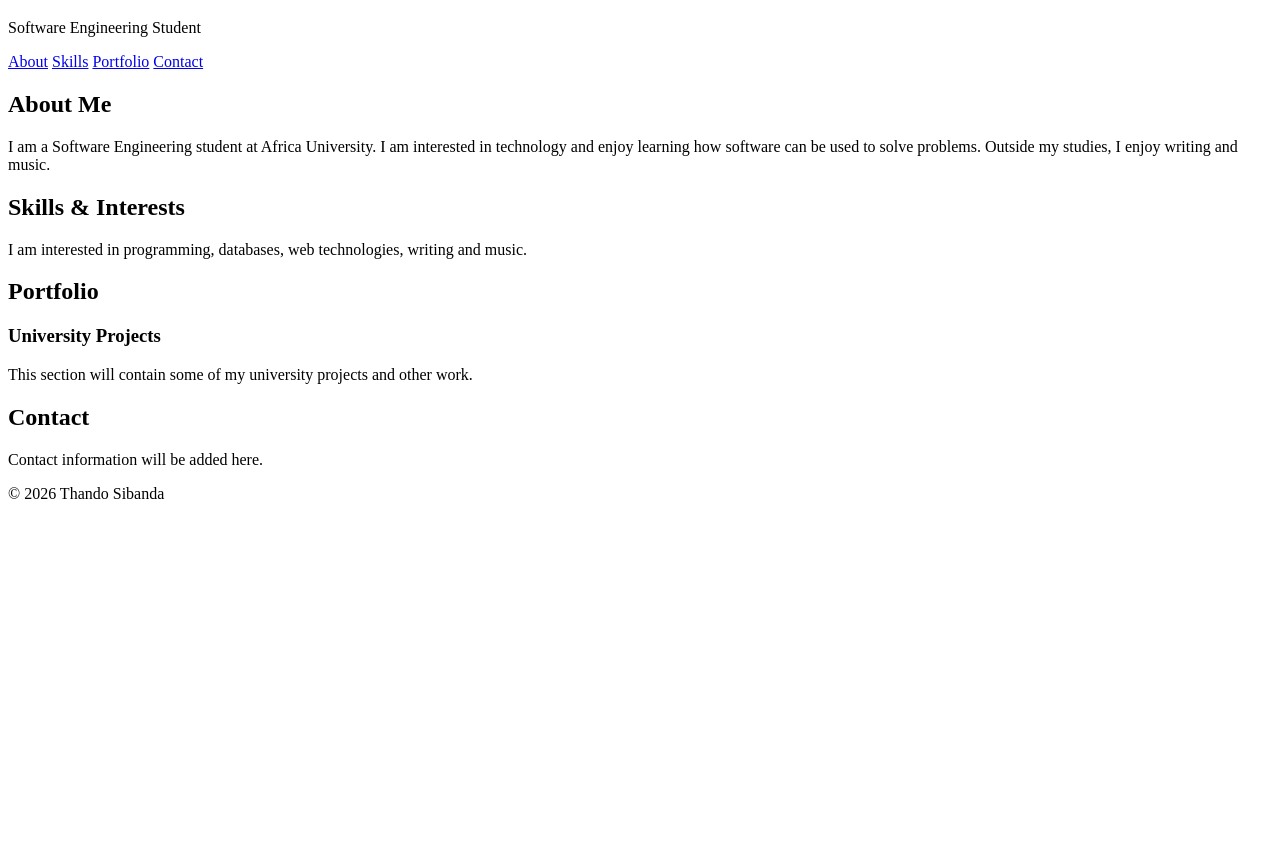
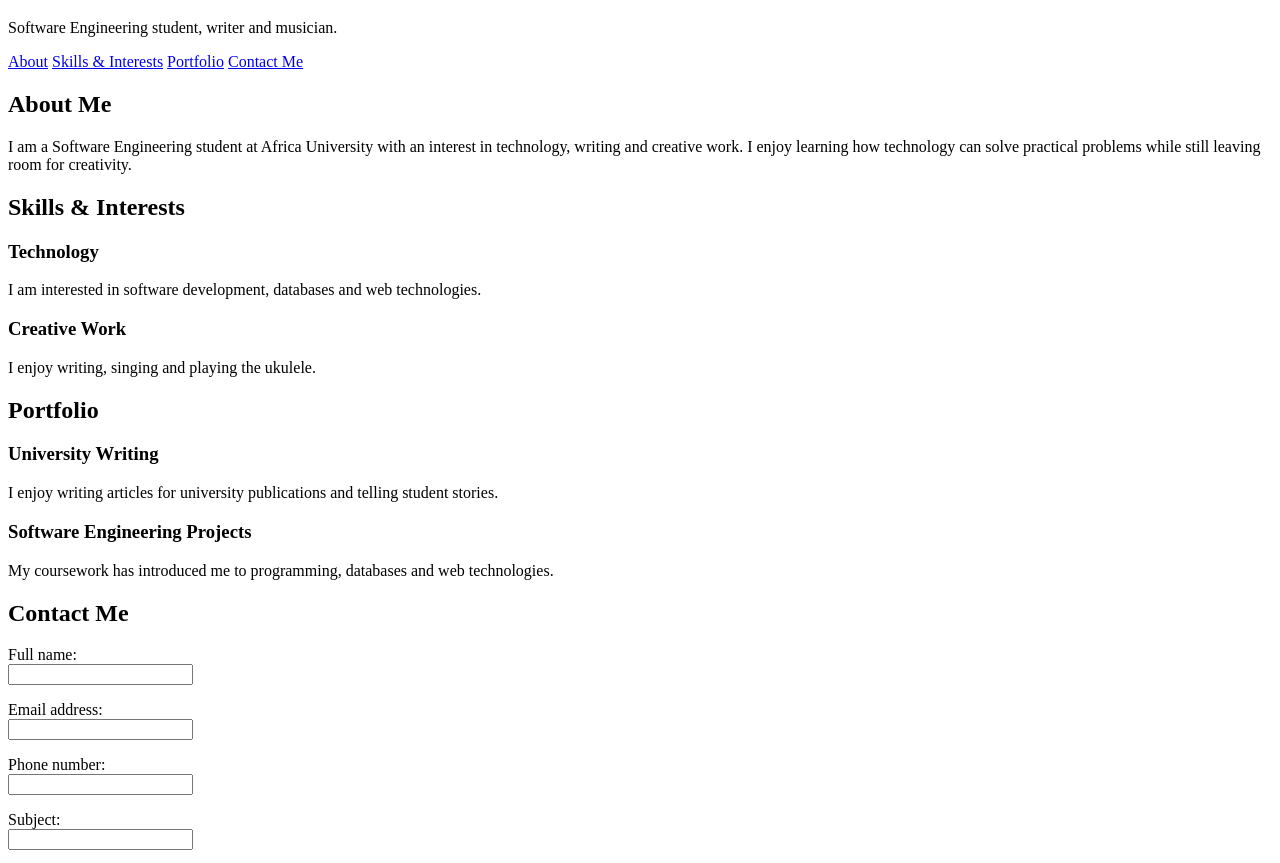
Before and after one commit to tsibanda-lang/Web-Technology, a plain HTML site: page index.html in a window 1280 px wide. Shown: the part 61-924 px from the top of the page. Before the commit the page ends 800 px from the top, so only its background shows below. Drawn offline with Linux system fonts and the light colour scheme.

Commit message:
Added contact form

```diff
--- a/index.html
+++ b/index.html
@@ -2,18 +2,18 @@
 <html lang="en">
 <head>
     <meta charset="UTF-8">
-    <meta name="description" content="Thando Sibanda personal profile">
-    <title>Thando Sibanda - Profile</title>
+    <meta name="description" content="Thando Sibanda personal profile and mini-portfolio">
+    <title>Thando Sibanda | Profile & Mini-Portfolio</title>
 </head>
 <body>
     <header>
         <h1>Thando Sibanda</h1>
-        <p>Software Engineering Student</p>
-        <nav>
+        <p>Software Engineering student, writer and musician.</p>
+        <nav aria-label="Main navigation">
             <a href="#about">About</a>
-            <a href="#skills">Skills</a>
+            <a href="#skills">Skills & Interests</a>
             <a href="#portfolio">Portfolio</a>
-            <a href="#contact">Contact</a>
+            <a href="#contact">Contact Me</a>
         </nav>
     </header>
 
@@ -21,28 +21,61 @@
         <section id="about">
             <h2>About Me</h2>
             <p>
-                I am a Software Engineering student at Africa University. I am interested
-                in technology and enjoy learning how software can be used to solve problems.
-                Outside my studies, I enjoy writing and music.
+                I am a Software Engineering student at Africa University with an interest
+                in technology, writing and creative work. I enjoy learning how technology
+                can solve practical problems while still leaving room for creativity.
             </p>
         </section>
 
         <section id="skills">
             <h2>Skills & Interests</h2>
-            <p>I am interested in programming, databases, web technologies, writing and music.</p>
+            <article>
+                <h3>Technology</h3>
+                <p>I am interested in software development, databases and web technologies.</p>
+            </article>
+            <article>
+                <h3>Creative Work</h3>
+                <p>I enjoy writing, singing and playing the ukulele.</p>
+            </article>
         </section>
 
         <section id="portfolio">
             <h2>Portfolio</h2>
             <article>
-                <h3>University Projects</h3>
-                <p>This section will contain some of my university projects and other work.</p>
+                <h3>University Writing</h3>
+                <p>I enjoy writing articles for university publications and telling student stories.</p>
+            </article>
+            <article>
+                <h3>Software Engineering Projects</h3>
+                <p>My coursework has introduced me to programming, databases and web technologies.</p>
             </article>
         </section>
 
         <section id="contact">
-            <h2>Contact</h2>
-            <p>Contact information will be added here.</p>
+            <h2>Contact Me</h2>
+            <form action="#" method="post">
+                <p>
+                    <label for="name">Full name:</label><br>
+                    <input type="text" id="name" name="name" required>
+                </p>
+                <p>
+                    <label for="email">Email address:</label><br>
+                    <input type="email" id="email" name="email" required>
+                </p>
+                <p>
+                    <label for="phone">Phone number:</label><br>
+                    <input type="tel" id="phone" name="phone" required>
+                </p>
+                <p>
+                    <label for="subject">Subject:</label><br>
+                    <input type="text" id="subject" name="subject" required>
+                </p>
+                <p>
+                    <label for="message">Message:</label><br>
+                    <textarea id="message" name="message" rows="6" required></textarea>
+                </p>
+                <button type="submit">Send Message</button>
+            </form>
         </section>
     </main>
 
```
